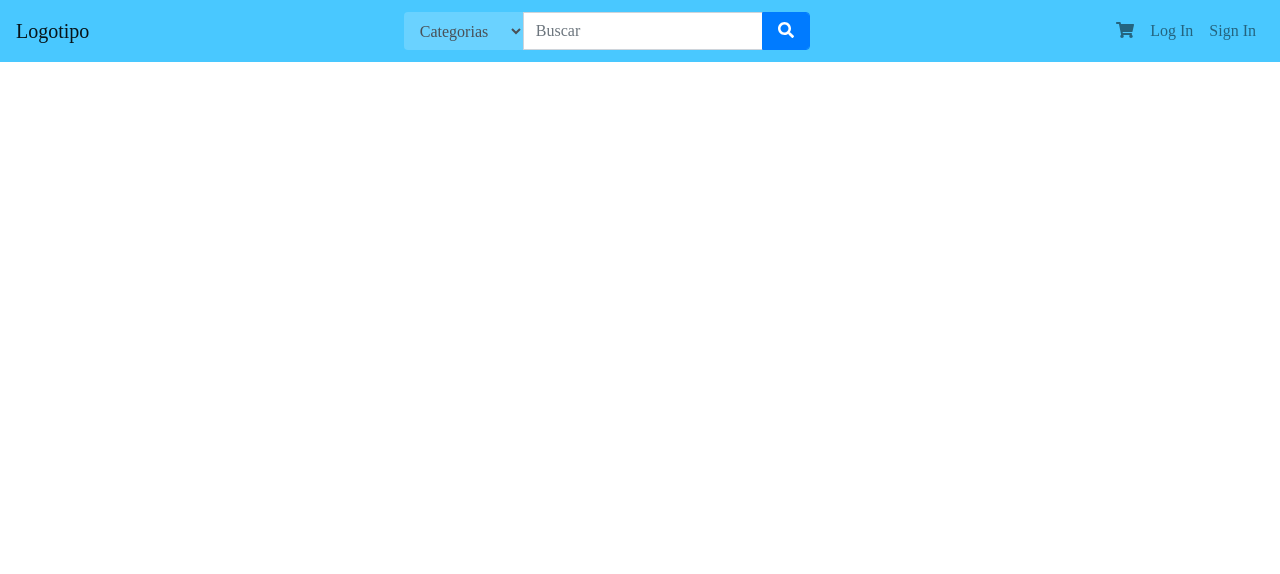
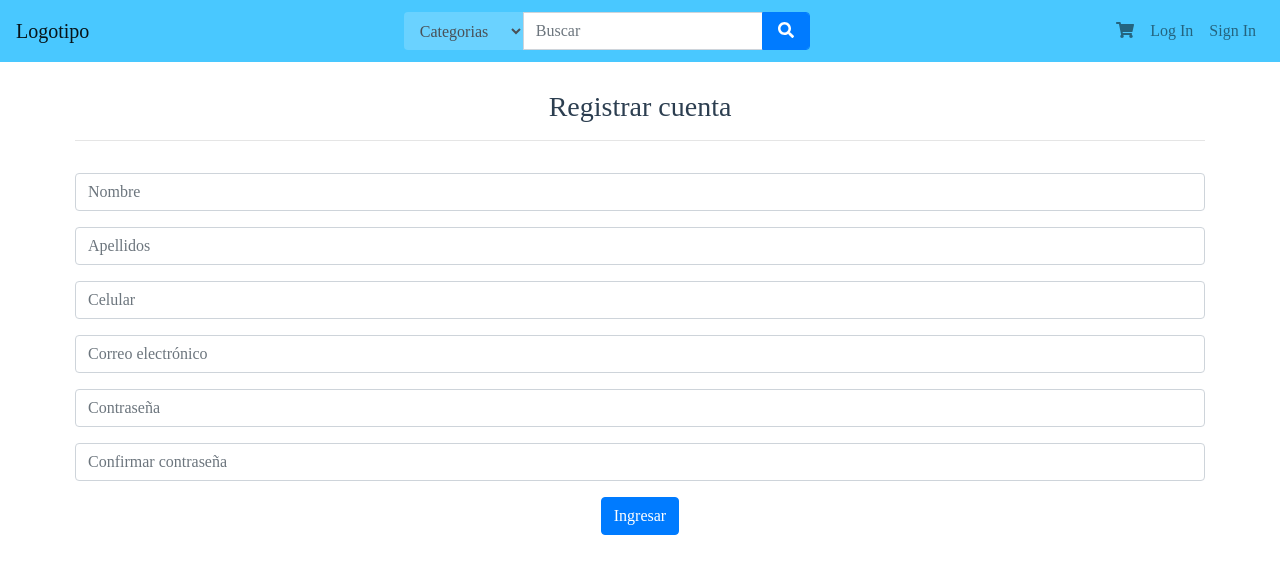
Before and after one commit to Juanmin48/Proyecto-DSI, a Vue app: page /signin in a window 1280 px wide. Shown: the top 574 px of the page. Built offline with nearby package versions, Linux system fonts and the light colour scheme; a web font is replaced by a local one; what vue-currency-filter would draw is missing.

Commit message:
Login y register

```diff
--- a/src/components/Products/ProductSlider.vue
+++ b/src/components/Products/ProductSlider.vue
@@ -1,5 +1,5 @@
 <template>
-    <div>
+    <div class="col-12">
         <div id="carouselExampleIndicators" class="carousel slide" data-ride="carousel">
             <ol class="carousel-indicators">
                 <li data-target="#carouselExampleIndicators" data-slide-to="0" class="active"></li>
--- a/src/components/Products/ProductsGrid.vue
+++ b/src/components/Products/ProductsGrid.vue
@@ -4,7 +4,7 @@
             <div class="col-12 justify-content-center">
                 <h3 class="text-uppercase font-weight-bold text-dark">Lo más relevante</h3>
             </div>
-            <div class="col-3" v-for="(product, key) in products" v-bind:key="key">
+            <div class="col-4" v-for="(product, key) in products" v-bind:key="key">
                 <product-card v-bind:product="product"/>
             </div>
         </div>
--- a/src/components/essentials/Navbar.vue
+++ b/src/components/essentials/Navbar.vue
@@ -35,7 +35,7 @@
                         <router-link to="/login" class="nav-link">Log In</router-link>
                     </li>
                     <li class="nav-item">
-                        <router-link to="/SignIn" class="nav-link">Sign In</router-link>
+                        <router-link to="/signin" class="nav-link">Sign In</router-link>
                     </li>
                 </ul>
             </div>
--- a/src/router/index.js
+++ b/src/router/index.js
@@ -2,6 +2,8 @@ import Vue from 'vue'
 import VueRouter from 'vue-router'
 import Home from '../views/Home.vue'
 import Services from '../views/Services.vue'
+import Login from '../views/User/Login.vue'
+import Register from '../views/User/Register.vue'
 
 Vue.use(VueRouter)
 
@@ -24,6 +26,16 @@ const routes = [
     name: 'Services',
     component: Services,
 
+  },
+  {
+    path: '/login',
+    name: 'Login',
+    component: Login,
+  },
+  {
+    path: '/signin',
+    name: 'Registrer',
+    component: Register,
   }
 ]
 
--- a/src/views/Home.vue
+++ b/src/views/Home.vue
@@ -1,9 +1,14 @@
 <template>
-  <div>
+  <div class="container-fluid">
     <!-- <img alt="Vue logo" src="../assets/logo.png"> -->
     <!-- <HelloWorld msg="Proyecto diseño"/> -->
     <Slider/>
-    <products-grid v-bind:products="items"/>
+    <div class="row">
+      <div class="col-12">
+        <products-grid v-bind:products="items"/>
+      </div>
+    </div>
+
   </div>
 </template>
 
--- /dev/null
+++ b/src/views/User/Login.vue
@@ -0,0 +1,38 @@
+<template>
+    <div class="container-fluid">
+        <h3 class="title">Iniciar sesion</h3>
+        <hr>
+        <form @submit.prevent="login" class="row">
+            <div class="col-12 pt-3 pb-5">
+                <div class="form-group">
+                    <input type="email" class="form-control" aria-describedby="emailHelp" v-model="email"
+                        placeholder="Correo electrónico">
+                </div>
+                <div class="form-group">
+                    <input type="password" class="form-control" v-model="password" placeholder="Contraseña">
+                </div>
+                <button type="submit" class="btn btn-primary">Ingresar</button>
+            </div>
+        </form>
+    </div>
+</template>
+
+<script>
+export default {
+    data() {
+        return {
+            email: '',
+            password: ''
+        }
+    },
+    methods: {
+        login() {
+            console.log('Hola :D')
+        }
+    },
+}
+</script>
+
+<style scoped>
+
+</style>
--- /dev/null
+++ b/src/views/User/Register.vue
@@ -0,0 +1,55 @@
+<template>
+    <div class="container-fluid">
+        <h3 class="title">Registrar cuenta</h3>
+        <hr>
+        <form @subtmi-prevent="signUp" class="row">
+            <div class="col-12 pt-3 pb-5">
+                <div class="form-group">
+                    <input type="text" name="name" id="name" class="form-control" v-model="name" placeholder="Nombre">
+                </div>
+                <!-- Last name -->
+                <div class="form-group">
+                    <input type="text" name="lastName" id="lastName" class="form-control" v-model="lastname" placeholder="Apellidos">
+                </div>
+                <!-- Phone number -->
+                <div class="form-group">
+                    <input type="text" name="phoneNumber" id="phoneNumber" class="form-control" v-model="phone" placeholder="Celular">
+                </div>
+                <!-- E-mail -->
+                <div class="form-group">
+                    <input type="text" name="email" id="email" class="form-control" v-model="email" placeholder="Correo electrónico">
+                </div>
+                <!-- Password -->
+                <div class="form-group">
+                    <input type="password" name="password" id="password" class="form-control" v-model="password" placeholder="Contraseña">
+                </div>
+                <!-- Password confirmation -->
+                <div class="form-group">
+                    <input type="password" name="passwordConfirmation" id="passwordConfirmation" class="form-control"
+                        v-model="passwordConfirmation" placeholder="Confirmar contraseña">
+                </div>
+                <button type="submit" class="btn btn-primary">Ingresar</button>
+            </div>
+        </form>
+    </div>
+</template>
+
+<script>
+export default {
+    data() {
+      return {
+        name                : "",
+        lastname            : "",
+        phone               : "",
+        password            : "",
+        email               : "",
+        passwordConfirmation: ""
+      }
+    },
+    methods: {
+        signUp() {
+
+        }
+    },
+}
+</script>
```
